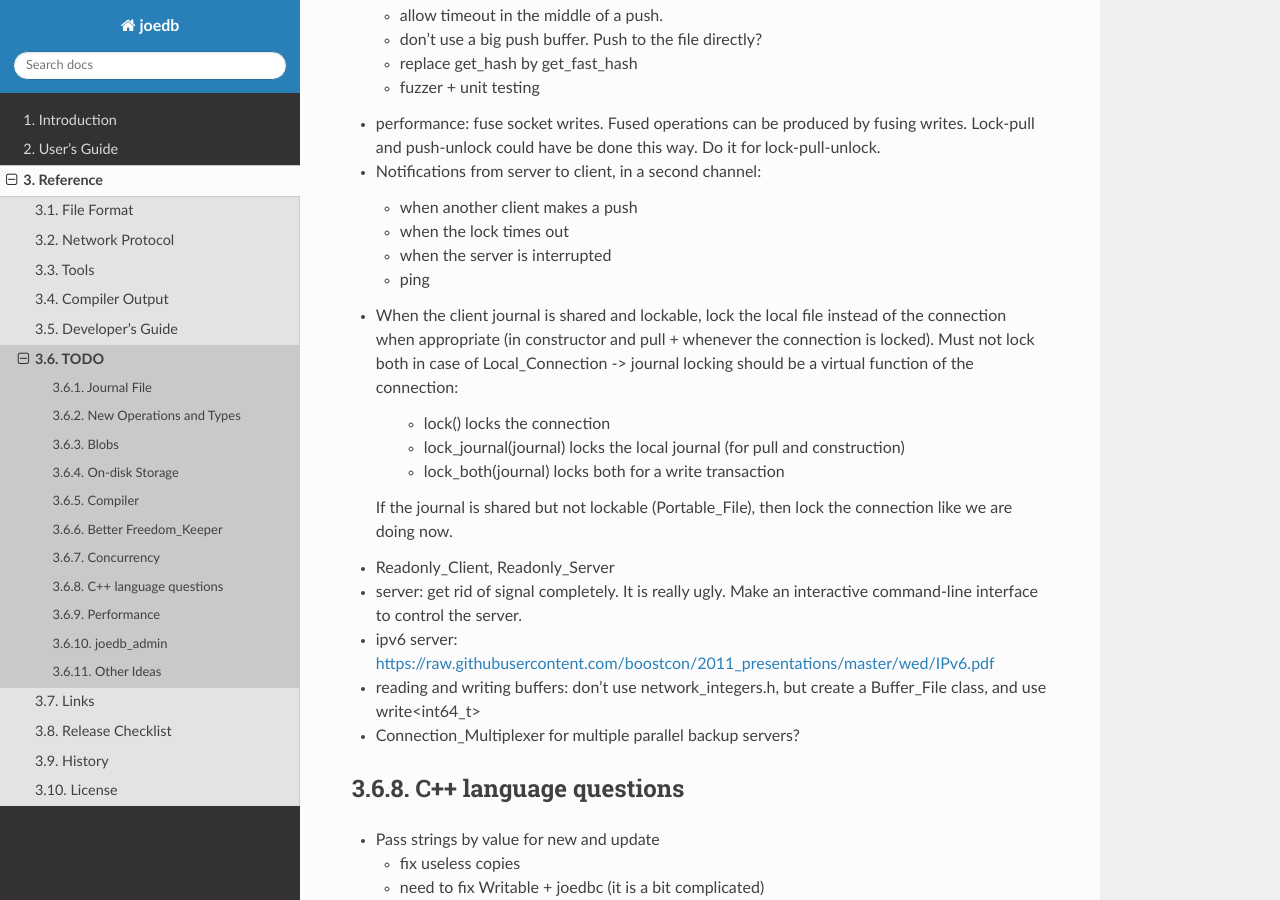
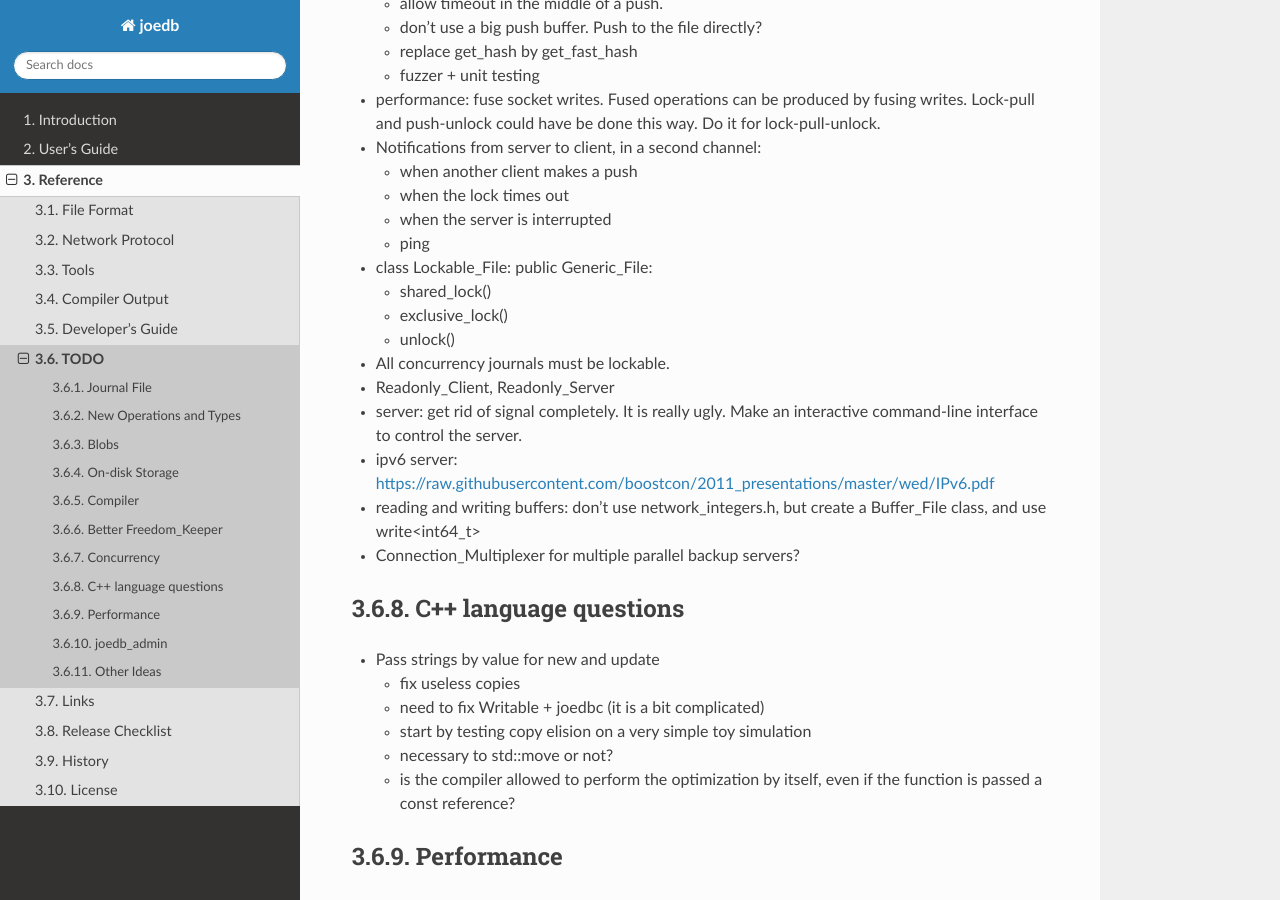
Before and after one commit to Remi-Coulom/joedb, a Sphinx documentation site: the page built from doc/source/todo.rst, in a window 1280 px wide and 900 px high, scrolled down 2745 px. Built offline with Sphinx 7.4.7 and the Read the Docs theme 2.0.0, drawn with Linux system fonts in a browser that asks for light colours; formulas are drawn with MathJax 3.

Commit message:
TODO: all concurrency journals must be lockable.

```diff
--- a/doc/source/todo.rst
+++ b/doc/source/todo.rst
@@ -141,17 +141,13 @@
   - when the server is interrupted
   - ping
 
-- When the client journal is shared and lockable, lock the local file instead
-  of the connection when appropriate (in constructor and pull + whenever the
-  connection is locked). Must not lock both in case of Local_Connection ->
-  journal locking should be a virtual function of the connection:
+- class Lockable_File: public Generic_File:
 
-   - lock() locks the connection
-   - lock_journal(journal) locks the local journal (for pull and construction)
-   - lock_both(journal) locks both for a write transaction
+  - shared_lock()
+  - exclusive_lock()
+  - unlock()
 
-  If the journal is shared but not lockable (Portable_File), then lock the
-  connection like we are doing now.
+- All concurrency journals must be lockable.
 - Readonly_Client, Readonly_Server
 - server: get rid of signal completely. It is really ugly. Make an interactive command-line interface to control the server.
 - ipv6 server: https://raw.githubusercontent.com/boostcon/2011_presentations/master/wed/IPv6.pdf
```
